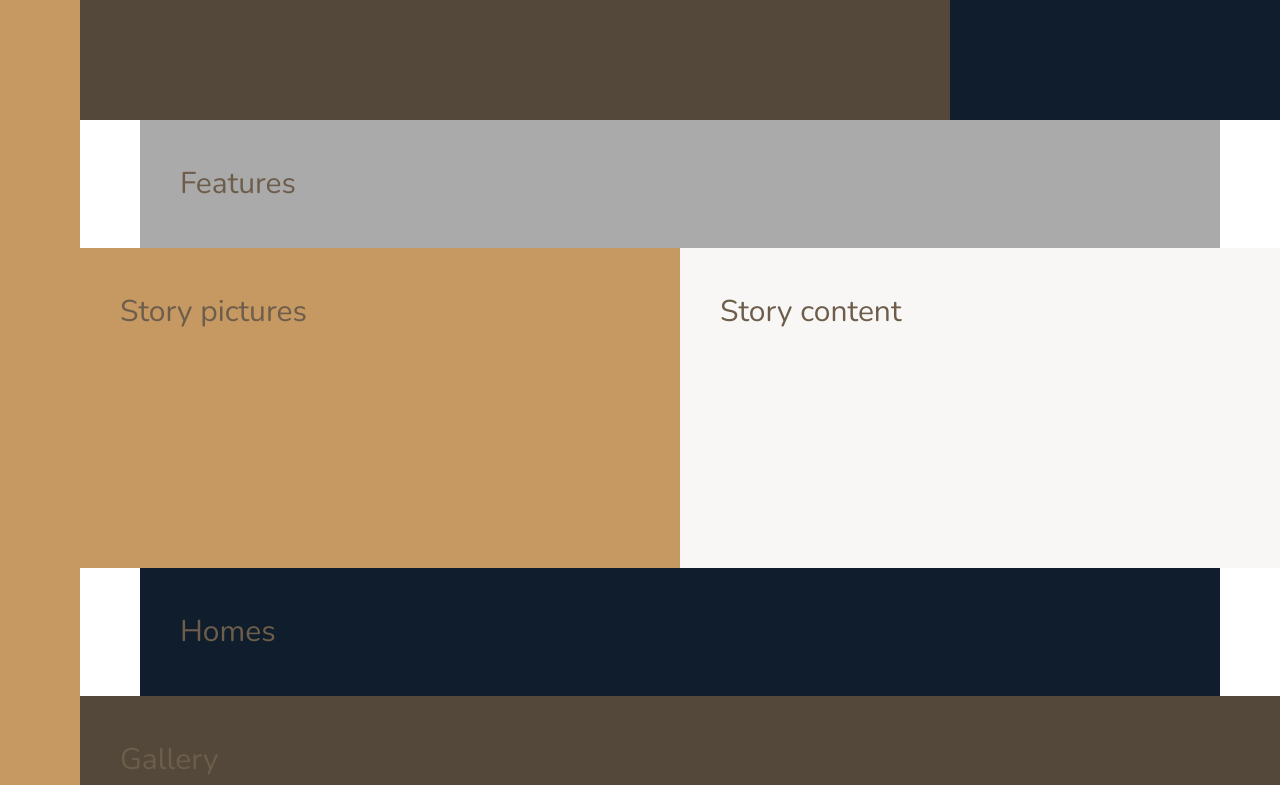
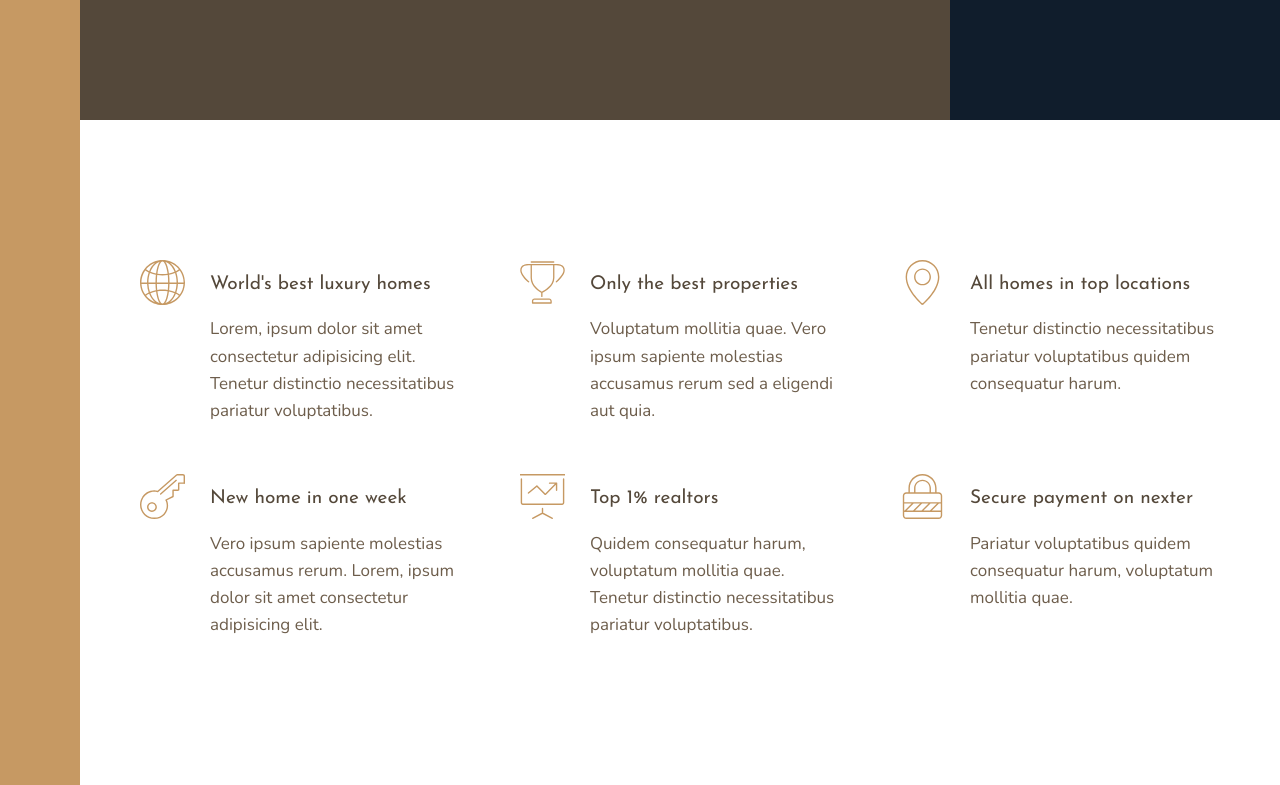
Before and after one commit to sonyks/nexter, a website: page index.html in a window 1280 px wide. Shown: the part 520-1305 px from the top of the page. Drawn offline with nearby package versions, Linux system fonts and the light colour scheme.

Commit message:
compleate feature styles

```diff
--- a/index.html
+++ b/index.html
@@ -25,7 +25,72 @@
         </div>
 
         <section class="features">
-            Features
+            <div class="feature">
+                <svg class="feature__icon">
+                    <use xlink:href="img/sprite.svg#icon-global"></use>
+                </svg>
+                <h4 class="heading-4 heading-4--dark">
+                    World's best luxury homes
+                </h4>
+                <p class="feature__text">
+                    Lorem, ipsum dolor sit amet consectetur adipisicing elit. Tenetur distinctio necessitatibus pariatur voluptatibus.
+                </p>
+            </div>
+            <div class="feature">
+                <svg class="feature__icon">
+                    <use xlink:href="img/sprite.svg#icon-trophy"></use>
+                </svg>
+                <h4 class="heading-4 heading-4--dark">
+                    Only the best properties
+                </h4>
+                <p class="feature__text">
+                    Voluptatum mollitia quae. Vero ipsum sapiente molestias accusamus rerum sed a eligendi aut quia.
+                </p>
+            </div>
+            <div class="feature">
+                <svg class="feature__icon">
+                    <use xlink:href="img/sprite.svg#icon-map-pin"></use>
+                </svg>
+                <h4 class="heading-4 heading-4--dark">
+                    All homes in top locations
+                </h4>
+                <p class="feature__text">
+                    Tenetur distinctio necessitatibus pariatur voluptatibus quidem consequatur harum.
+                </p>
+            </div>
+            <div class="feature">
+                <svg class="feature__icon">
+                    <use xlink:href="img/sprite.svg#icon-key"></use>
+                </svg>
+                <h4 class="heading-4 heading-4--dark">
+                    New home in one week
+                </h4>
+                <p class="feature__text">
+                    Vero ipsum sapiente molestias accusamus rerum. Lorem, ipsum dolor sit amet consectetur adipisicing elit.
+                </p>
+            </div>
+            <div class="feature">
+                <svg class="feature__icon">
+                    <use xlink:href="img/sprite.svg#icon-presentation"></use>
+                </svg>
+                <h4 class="heading-4 heading-4--dark">
+                    Top 1% realtors
+                </h4>
+                <p class="feature__text">
+                    Quidem consequatur harum, voluptatum mollitia quae. Tenetur distinctio necessitatibus pariatur voluptatibus.
+                </p>
+            </div>
+            <div class="feature">
+                <svg class="feature__icon">
+                    <use xlink:href="img/sprite.svg#icon-lock"></use>
+                </svg>
+                <h4 class="heading-4 heading-4--dark">
+                    Secure payment on nexter
+                </h4>
+                <p class="feature__text">
+                    Pariatur voluptatibus quidem consequatur harum, voluptatum mollitia quae.
+                </p>
+            </div>
         </section>
 
         <div class="story__pictures">
--- a/sass/_base.scss
+++ b/sass/_base.scss
@@ -40,8 +40,4 @@ body {
     grid-template-columns: [sidebar-start] 8rem [sidebar-end full-start] minmax(6rem, 1fr) [center-start] repeat(8,
         [col-start] minmax(min-content, 14rem) [col-end]) [center-end] minmax(6rem, 1fr) [full-end];
 
-    & > * {
-        padding: 40px;
-        font-size: 3rem;
-    }
 }
--- a/sass/_features.scss
+++ b/sass/_features.scss
@@ -1,4 +1,30 @@
 .features {
-    background-color: $color-grey-light-2;
     grid-column: center-start / center-end;
+
+    margin: 15rem 0;
+
+    display: grid;
+    grid-template-columns: repeat(auto-fit, minmax(25rem, 1fr));
+    grid-gap: 6rem;
+    align-items: start;
 }
+
+.feature {
+    display: grid;
+    grid-template-columns: min-content 1fr;
+    row-gap: 1.5rem;
+    column-gap: 2.5rem;
+
+    &__icon {
+        fill: $color-primary;
+        width: 4.5rem;
+        height: 4.5rem;
+
+        grid-row: 1 / span 2;
+        transform: translateY(-1rem);
+    }
+
+    &__text {
+        font-size: 1.7rem;
+    }
+}
--- a/sass/_typography.scss
+++ b/sass/_typography.scss
@@ -0,0 +1,29 @@
+%heading {
+    font-family: $font-display;
+    font-weight: 400;
+}
+
+.heading-1 {
+    @extend %heading;
+}
+
+.heading-2 {
+    @extend %heading;
+}
+
+.heading-3 {
+    @extend %heading;
+}
+
+.heading-4 {
+    @extend %heading;
+    font-size: 1.9rem;
+
+    &--light {
+        color: $color-grey-light-1;
+    }
+
+    &--dark {
+        color: $color-grey-dark-1;
+    }
+}
```
Also changed, not shown: css/style.css.
